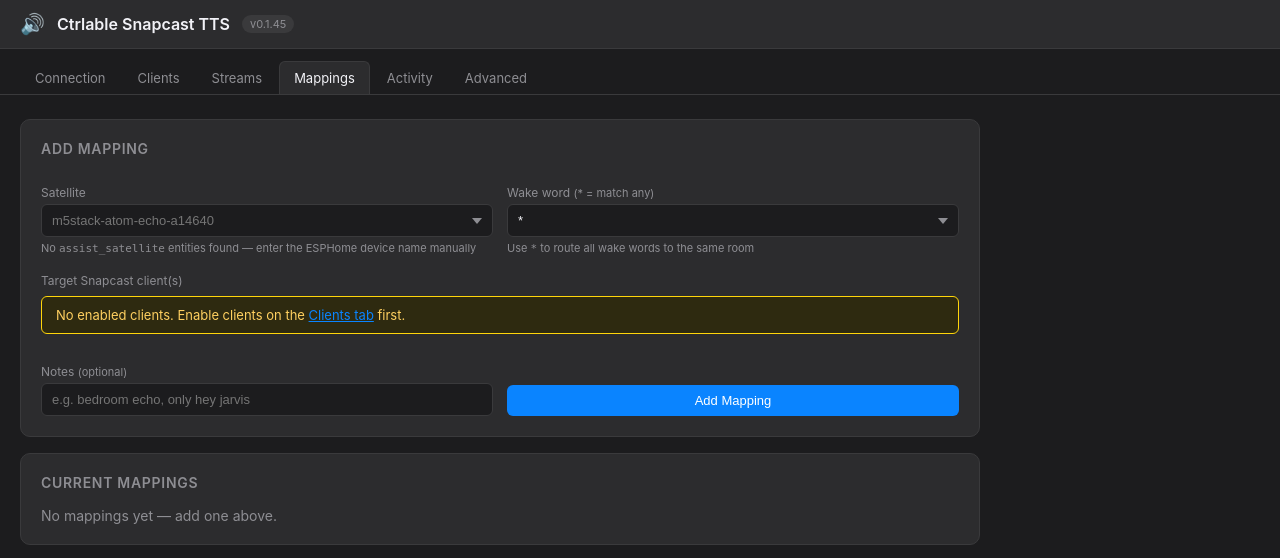
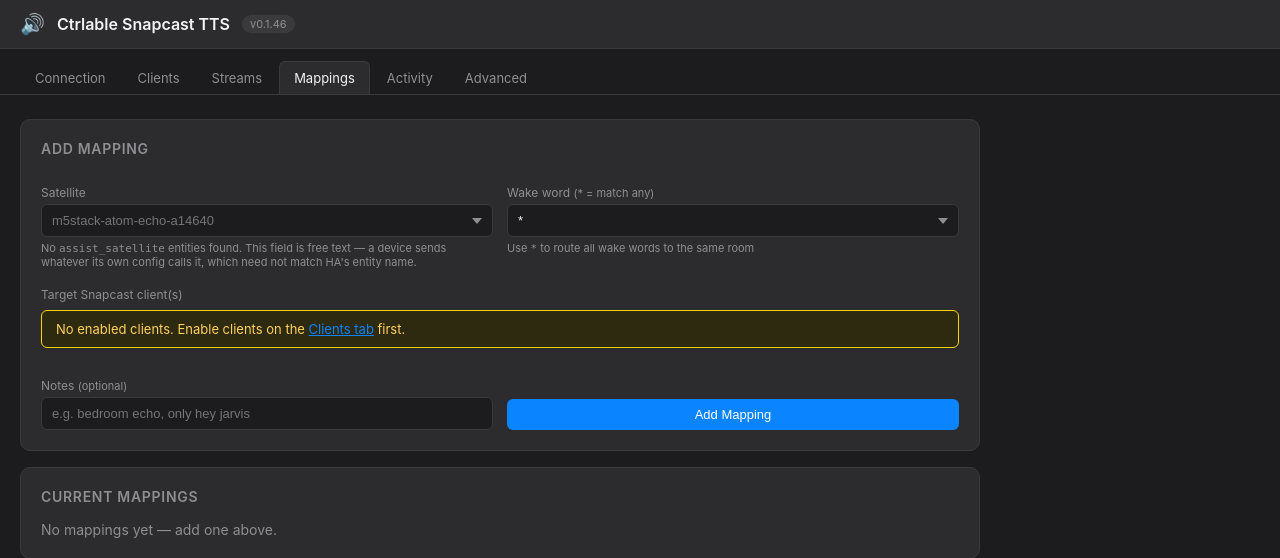
Before and after one commit to Ctrlable/ha-ctrlable-snapcast-tts, a FastAPI app: page /ui/mappings in a window 1280 px wide. Shown: the top 558 px of the page. Run offline with FastAPI, Linux system fonts and the light colour scheme; parts of the project's set-up code (start-up, migrations or seed data) failed here and were passed over.

Commit message:
v0.1.46: show the satellite ids that actually tried to announce
The Mappings dropdown is built from HA's assist_satellite entities, so it lists
slugs carrying the friendly name and area. A device sends whatever ITS config
calls itself, which need not be that. The id you actually need to map is
therefore often the one NOT in the list -- and nothing told you what it was.
That is exactly the wall hit with the ReSpeaker: the dropdown offered
bedroom-3-esphome-web-75357c-xiao-esp32s3-assist-satellite while the device was
sending respeaker-xvf3800-assistant-assist-satellite, with no way to discover it
from this page.

Ids that asked to announce and had no mapping are now remembered (last 12) and
offered FIRST in the dropdown, labelled "sent by a device — not yet mapped",
with the same list spelled out under the field. If you are on this page because
something did not play, that is the id you need.

The hint text now also says the field is free text. It always was -- a datalist
is a suggestion list, not a constraint -- but presenting a dropdown implies the
list is exhaustive, and that implication cost a round of debugging.

Recorded from announce, chime, hold and release alike, so any of them surfaces
the id rather than only the ones that raise 404 to the caller.

Co-Authored-By: Claude Opus 5 (1M context) <noreply@anthropic.com>

```diff
--- a/ctrlable-snapcast-streamer/app/main.py
+++ b/ctrlable-snapcast-streamer/app/main.py
@@ -401,6 +401,7 @@ async def api_announce_by_satellite(body: AnnounceBySatelliteBody) -> list[dict]
     try:
         target_ids = _resolve_mapping(state.mappings, body.satellite_id, body.wake_word)
     except SatelliteNotMappedError:
+        _note_unmapped(body.satellite_id)
         raise HTTPException(status_code=404, detail=f"Satellite {body.satellite_id!r} has no mapping") from None
     except NoMatchingMappingError:
         raise HTTPException(status_code=422, detail=f"No mapping for satellite={body.satellite_id!r} wake_word={body.wake_word!r}") from None
@@ -442,6 +443,24 @@ async def api_announce_by_satellite(body: AnnounceBySatelliteBody) -> list[dict]
 # device heard you -- so it cannot wait on a GitHub round-trip, and it has to
 # keep working when the house has no internet. ffmpeg reads these straight off
 # disk, so a chime costs one stream switch and nothing else.
+# Satellite ids that asked to announce and had no mapping, newest first.
+#
+# The Mappings dropdown is built from HA's assist_satellite entities, whose slugs
+# carry the friendly name and area. A device sends whatever ITS config calls
+# itself, which need not be that -- so the id you actually need to map is often
+# the one NOT in the list, and nothing told you what it was. These are exactly
+# those ids: something tried to use them and failed.
+_unmapped_seen: dict[str, str] = {}
+
+
+def _note_unmapped(satellite_id: str) -> None:
+    if not satellite_id:
+        return
+    _unmapped_seen[satellite_id] = datetime.now(UTC).isoformat(timespec="seconds")
+    while len(_unmapped_seen) > 12:
+        _unmapped_seen.pop(next(iter(_unmapped_seen)))
+
+
 _SOUNDS_DIR = Path(__file__).parent / "sounds"
 # The sounds the LVA zones actually play, taken from where the RUNNING service
 # is pointed:
@@ -518,6 +537,7 @@ async def api_announce_chime(body: AnnounceChimeBody) -> list[dict]:
     try:
         target_ids = _resolve_mapping(state.mappings, body.satellite_id, body.wake_word)
     except SatelliteNotMappedError:
+        _note_unmapped(body.satellite_id)
         raise HTTPException(status_code=404, detail=f"Satellite {body.satellite_id!r} has no mapping") from None
     except NoMatchingMappingError:
         raise HTTPException(status_code=422, detail=f"No mapping for satellite={body.satellite_id!r} wake_word={body.wake_word!r}") from None
@@ -554,6 +574,7 @@ async def api_hold(body: ReleaseBody) -> dict:
     try:
         target_ids = _resolve_mapping(state.mappings, body.satellite_id, body.wake_word)
     except (SatelliteNotMappedError, NoMatchingMappingError):
+        _note_unmapped(body.satellite_id)
         return {"held": []}
     held = []
     for cid in target_ids:
@@ -574,6 +595,7 @@ async def api_release(body: ReleaseBody) -> dict:
     try:
         target_ids = _resolve_mapping(state.mappings, body.satellite_id, body.wake_word)
     except (SatelliteNotMappedError, NoMatchingMappingError):
+        _note_unmapped(body.satellite_id)
         return {"released": []}
     released = []
     for cid in target_ids:
@@ -868,6 +890,7 @@ async def ui_mappings(request: Request):
         "enabled_clients": enabled_clients,
         "client_names": client_names,
         "ha_satellites": ha_satellites,
+        "unmapped_seen": sorted(_unmapped_seen.items(), key=lambda kv: kv[1], reverse=True),
         "ha_satellite_names": ha_satellite_names,
         "message": request.query_params.get("msg"),
         "message_type": request.query_params.get("t", "ok"),
--- a/ctrlable-snapcast-streamer/app/ui/templates/mappings.html
+++ b/ctrlable-snapcast-streamer/app/ui/templates/mappings.html
@@ -54,16 +54,30 @@
                list="sat-list" autocomplete="off" required
                placeholder="{% if ha_satellites %}Start typing to search…{% else %}m5stack-atom-echo-a14640{% endif %}">
         <datalist id="sat-list">
+          {# Ids that tried to announce and had no mapping come FIRST: if you are
+             on this page because something did not play, that is the id you
+             need, and it is precisely the one HA's entity list does not have. #}
+          {% for sid, when in unmapped_seen %}
+          <option value="{{ sid }}">sent by a device — not yet mapped</option>
+          {% endfor %}
           {% for s in ha_satellites %}
           <option value="{{ s.id }}">{{ s.name }}</option>
           {% endfor %}
         </datalist>
         <div style="font-size:11px;color:var(--muted);margin-top:4px">
+          {% if unmapped_seen %}
+          <span style="color:var(--accent)">
+            {{ unmapped_seen|length }} id(s) tried to announce with no mapping:
+            {% for sid, when in unmapped_seen %}<code>{{ sid }}</code>{% if not loop.last %}, {% endif %}{% endfor %}
+          </span><br>
+          {% endif %}
           {% if ha_satellites %}
-          {{ ha_satellites|length }} satellite(s) found in Home Assistant
+          {{ ha_satellites|length }} satellite(s) found in Home Assistant.
           {% else %}
-          No <code>assist_satellite</code> entities found — enter the ESPHome device name manually
+          No <code>assist_satellite</code> entities found.
           {% endif %}
+          This field is free text — a device sends whatever its own config calls
+          it, which need not match HA's entity name.
         </div>
       </div>
       <div>
--- a/ctrlable-snapcast-streamer/config.yaml
+++ b/ctrlable-snapcast-streamer/config.yaml
@@ -1,6 +1,6 @@
 slug: ctrlable_snapcast_streamer
 name: Ctrlable Snapcast TTS Streamer
-version: "0.1.45"
+version: "0.1.46"
 image: "ghcr.io/ctrlable/ctrlable-snapcast-streamer-{arch}"
 description: Stream Home Assistant Assist TTS responses to specific Snapcast clients with low-latency, UI-configurable routing.
 url: https://github.com/Ctrlable/ha-ctrlable-snapcast-tts
```
Also changed, not shown: custom_components/ctrlable_snapcast_tts/manifest.json.
